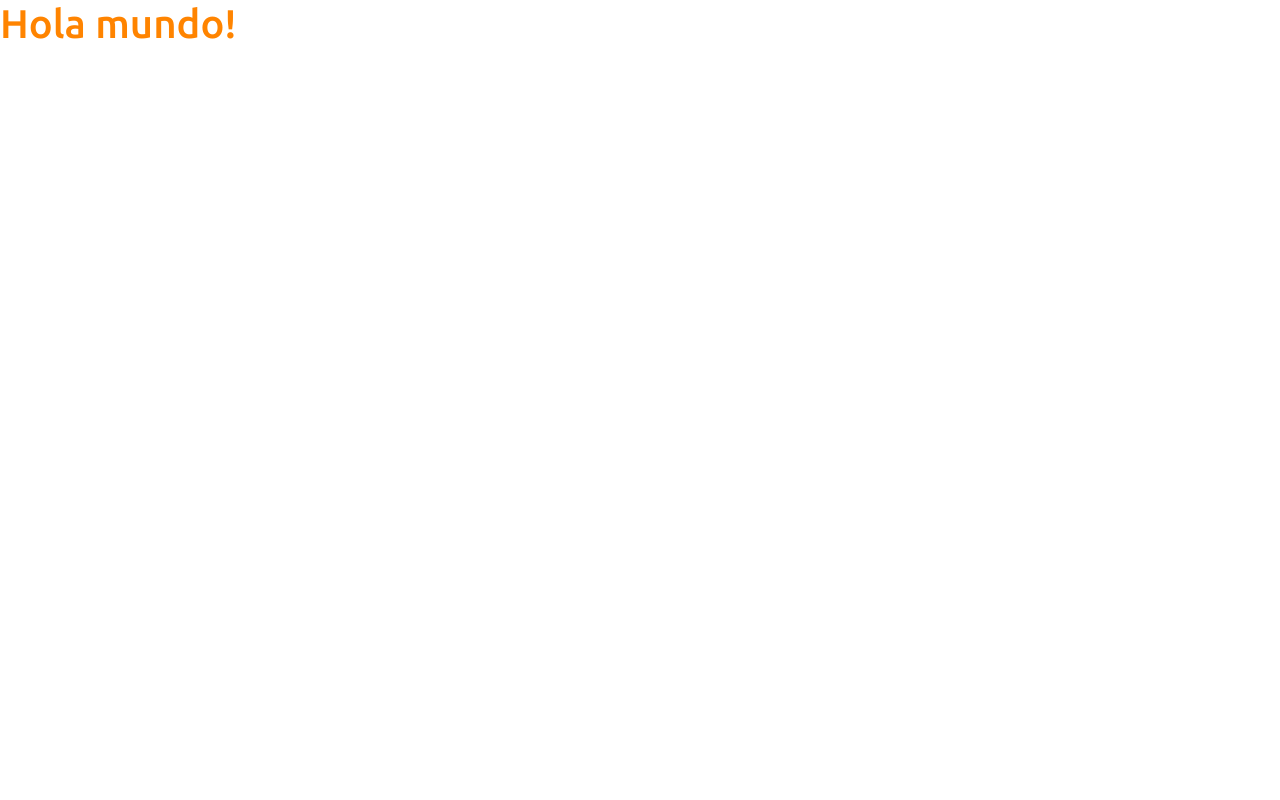
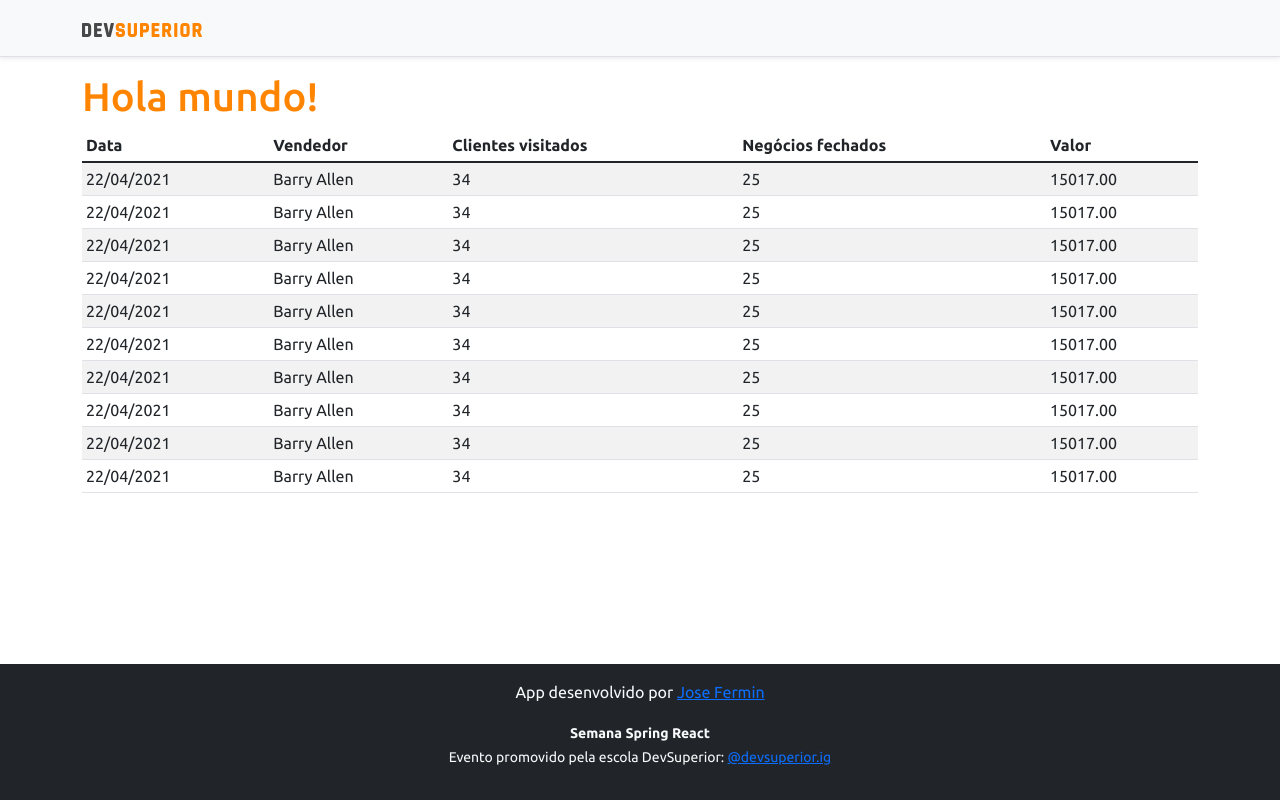
Before and after one commit to jfermin/projeto-sds4, a React (Create React App) app in the folder frontend/: page / in a window 1280 px wide. Built offline with nearby package versions, Linux system fonts and the light colour scheme.

Commit message:
Basic static component

```diff
--- a/frontend/src/App.tsx
+++ b/frontend/src/App.tsx
@@ -1,8 +1,18 @@
+import Footer from "components/Footer";
+import NavBar from "components/NavBar";
+import DataTable from './components/DataTable/index';
+
 function App() {
   return (
-    <div>
+    <>
+    <NavBar />
+    <div className="container">
       <h1 className="text-primary">Hola mundo!</h1>
+      <DataTable />
+
     </div>
+    <Footer />
+    </>
   );
 }
 
--- /dev/null
+++ b/frontend/src/components/DataTable/index.tsx
@@ -0,0 +1,94 @@
+const DataTable = () => {
+    return (
+        <div>
+            <div className="table-responsive">
+                <table className="table table-striped table-sm">
+                    <thead>
+                        <tr>
+                            <th>Data</th>
+                            <th>Vendedor</th>
+                            <th>Clientes visitados</th>
+                            <th>Negócios fechados</th>
+                            <th>Valor</th>
+                        </tr>
+                    </thead>
+                    <tbody>
+                        <tr>
+                            <td>22/04/2021</td>
+                            <td>Barry Allen</td>
+                            <td>34</td>
+                            <td>25</td>
+                            <td>15017.00</td>
+                        </tr>
+                        <tr>
+                            <td>22/04/2021</td>
+                            <td>Barry Allen</td>
+                            <td>34</td>
+                            <td>25</td>
+                            <td>15017.00</td>
+                        </tr>
+                        <tr>
+                            <td>22/04/2021</td>
+                            <td>Barry Allen</td>
+                            <td>34</td>
+                            <td>25</td>
+                            <td>15017.00</td>
+                        </tr>
+                        <tr>
+                            <td>22/04/2021</td>
+                            <td>Barry Allen</td>
+                            <td>34</td>
+                            <td>25</td>
+                            <td>15017.00</td>
+                        </tr>
+                        <tr>
+                            <td>22/04/2021</td>
+                            <td>Barry Allen</td>
+                            <td>34</td>
+                            <td>25</td>
+                            <td>15017.00</td>
+                        </tr>
+                        <tr>
+                            <td>22/04/2021</td>
+                            <td>Barry Allen</td>
+                            <td>34</td>
+                            <td>25</td>
+                            <td>15017.00</td>
+                        </tr>
+                        <tr>
+                            <td>22/04/2021</td>
+                            <td>Barry Allen</td>
+                            <td>34</td>
+                            <td>25</td>
+                            <td>15017.00</td>
+                        </tr>
+                        <tr>
+                            <td>22/04/2021</td>
+                            <td>Barry Allen</td>
+                            <td>34</td>
+                            <td>25</td>
+                            <td>15017.00</td>
+                        </tr>
+                        <tr>
+                            <td>22/04/2021</td>
+                            <td>Barry Allen</td>
+                            <td>34</td>
+                            <td>25</td>
+                            <td>15017.00</td>
+                        </tr>
+                        <tr>
+                            <td>22/04/2021</td>
+                            <td>Barry Allen</td>
+                            <td>34</td>
+                            <td>25</td>
+                            <td>15017.00</td>
+                        </tr>
+
+                    </tbody>
+                </table>
+            </div>
+        </div>
+    );
+}
+
+export default DataTable;
--- /dev/null
+++ b/frontend/src/components/Footer/index.tsx
@@ -0,0 +1,13 @@
+const Footer = () => {
+    return (
+        <footer className="footer mt-auto py-3 bg-dark">
+            <div className="container">
+                <p className="text-light">App desenvolvido por <a href="https://github.com/jfermin" target="_blank" rel="noreferrer">Jose Fermin</a></p>
+                <p className="text-light"><small><strong>Semana Spring React</strong><br />
+                    Evento promovido pela escola DevSuperior: <a href="https://instagram.com/devsuperior.ig" target="_blank" rel="noreferrer">@devsuperior.ig</a></small></p>
+            </div>
+        </footer>
+    );
+}
+
+export default Footer;
--- /dev/null
+++ b/frontend/src/components/NavBar/index.tsx
@@ -0,0 +1,15 @@
+import ImgDsDark from 'assets/img/ds-dark.svg'
+
+const NavBar = () => {
+    return (
+        <div className="d-flex flex-column flex-md-row align-items-center p-3 px-md-4 mb-3 bg-light border-bottom shadow-sm">
+            <div className="container">
+                <nav className="my-2 my-md-0 mr-md-3">
+                    <img src={ImgDsDark} alt="DevSuperior" width="120" />
+                </nav>
+            </div>
+        </div>
+    );
+}
+
+export default NavBar;
```
Also changed, not shown: frontend/src/assets/img/ds-dark.svg (added).
